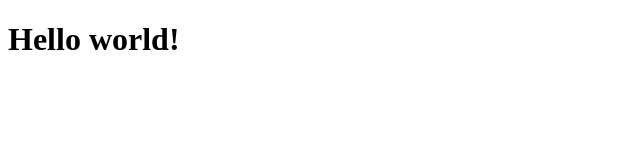
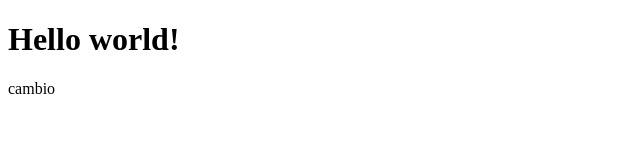
Before and after one commit to thegamesx/hello-world, a plain HTML site: page index.html in a window 1280 px wide. Shown: the full height of the page, 0-640 px from the left. Drawn offline with Linux system fonts and the light colour scheme.

Commit message:
0.2
- Cambio menor

```diff
--- a/index.html
+++ b/index.html
@@ -5,5 +5,6 @@
     </head>
     <body>
         <h1>Hello world!</h1>
+        cambio
     </body>
 </html>
```
